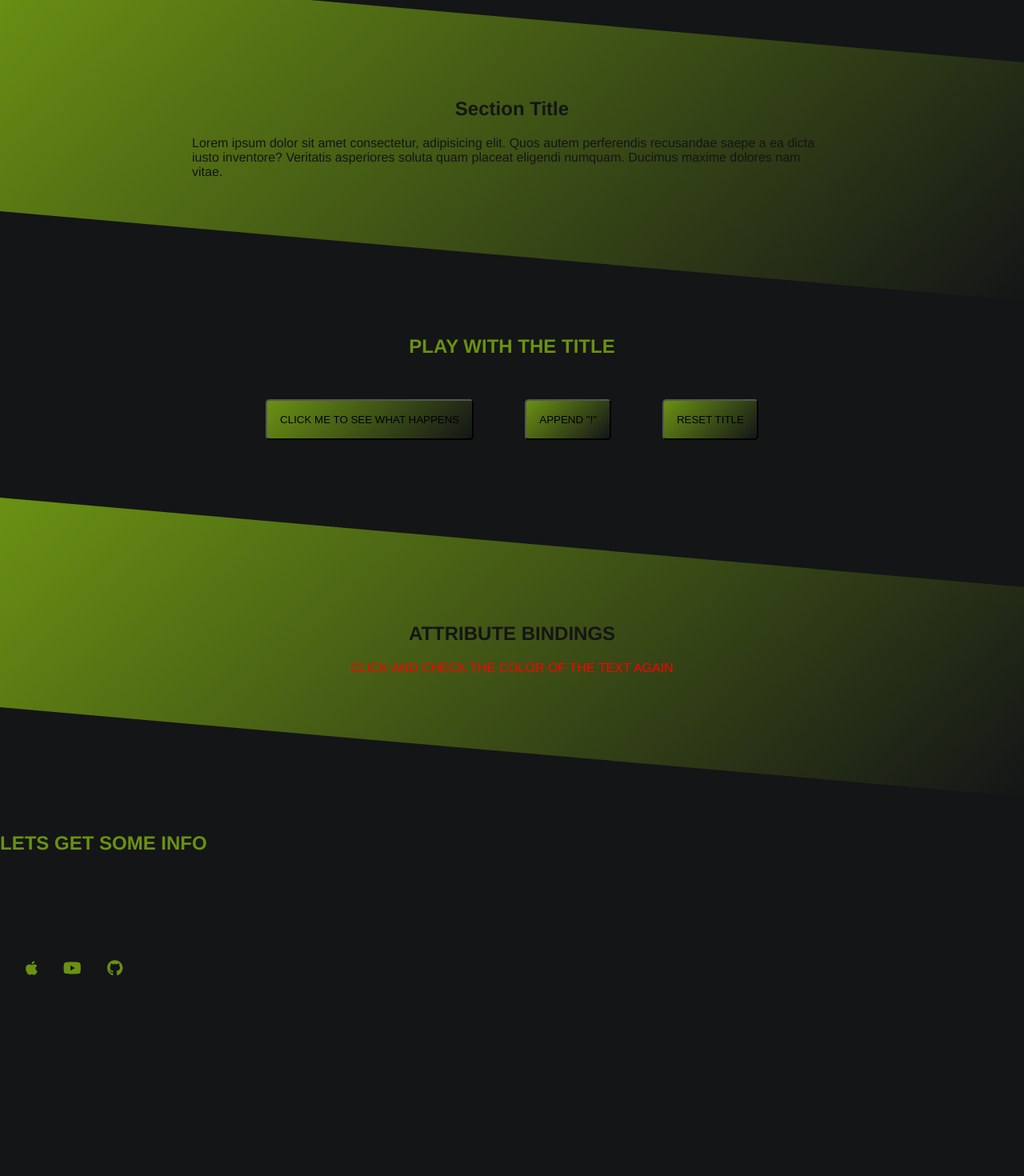
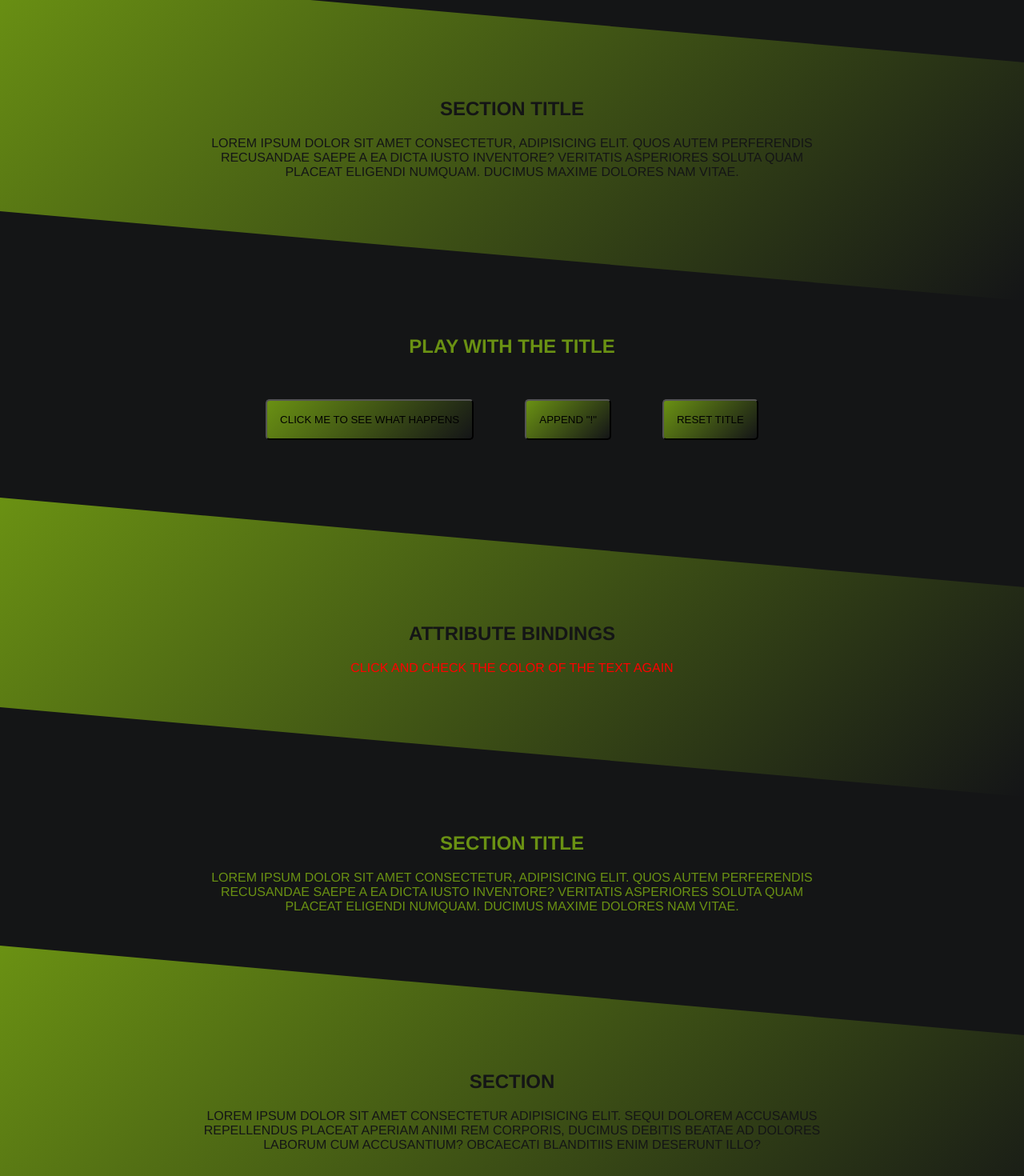
Before and after one commit to RoBo0611/BD-1, a Vue app: page / in a window 1280 px wide. Shown: the part 220-1690 px from the top of the page at 80% size. Before the commit the page ends 1472 px from the top, so only its background shows below. Built offline with nearby package versions, Linux system fonts and the light colour scheme.

Commit message:
refactoring css

```diff
--- a/src/App.vue
+++ b/src/App.vue
@@ -1,9 +1,7 @@
 <template>
 
-    <home msg="Welcome" />
-    <div>
+    <home/>
 
-    </div>
 </template>
 
 <script>
--- a/src/components/home.vue
+++ b/src/components/home.vue
@@ -17,7 +17,7 @@
         </div>
       </header>
 
-    <section class="diagonal">
+    <section class="content">
       <div class="wrapper">
 
         <h2>Section Title</h2>
@@ -39,7 +39,7 @@
       </div>
     </section>
 
-    <section class="some">
+    <section class="content">
       <div class="wrapper">
 
         <h2>Attribute bindings</h2>
@@ -48,12 +48,22 @@
     </section>
 
     <section class="else">
-      <div class="buttons">
+      <div class="wrapper">
 
-        <h2>lets get some info</h2>
-        <p></p>
+        <h2>Section Title</h2>
+        <p>Lorem ipsum dolor sit amet consectetur, adipisicing elit. Quos autem perferendis recusandae saepe a ea dicta iusto inventore? Veritatis asperiores soluta quam placeat eligendi numquam. Ducimus maxime dolores nam vitae.</p>
+
       </div>
     </section>
+
+    <section class="content">
+      <div class="wrapper">
+
+        <h2>section</h2>
+        <p>Lorem ipsum dolor sit amet consectetur adipisicing elit. Sequi dolorem accusamus repellendus placeat aperiam animi rem corporis, ducimus debitis beatae ad dolores laborum cum accusantium? Obcaecati blanditiis enim deserunt illo?</p>
+      </div>
+    </section>
+
 
     <footer>
       <div class="foot">
@@ -163,13 +173,15 @@ section {
   padding-block: 5rem;
 }
 
-.diagonal {
+.content {
   position: relative;
   isolation: isolate;
   color: #141516;
+  text-align: center;
+  text-transform: uppercase;
 }
 
-.diagonal::after {
+.content::after {
   content: "";
   z-index: -1;
   position: absolute;
@@ -186,7 +198,7 @@ section {
     color: #6A9113;
     text-transform: uppercase;
     display: flex;
-
+    text-align: center;
 }
 
 h2 {
@@ -211,31 +223,6 @@ button:hover {
   box-shadow: 5px 5px 10px #6A9113;
 }
 
-.some {
-  position: relative;
-  isolation: isolate;
-  color: #141516;
-  text-align: center;
-  text-transform: uppercase;
-}
-
-.some::after {
-  content: "";
-  z-index: -1;
-  position: absolute;
-  inset: 0;
-  transform: skewY(5deg);
-  background: linear-gradient(-45deg, #141517, #6A9113);
-    /* W3C, IE 10+/ Edge, Firefox 16+, Chrome 26+, Opera 12+, Safari 7+ */
-    /* fallback for old browsers */
-    /* background: -webkit-linear-gradient(-45deg, #141517, #6A9113); */
-    /* Chrome 10-25, Safari 5.1-6 */
-}
-
-.red {
-  color: red;
-}
-
 .foot {
   display: flex;
   margin-right: auto;
@@ -247,4 +234,8 @@ button:hover {
   text-transform: uppercase;
   color: #6A9113;
 }
+
+.red {
+  color: red;
+}
 </style>
```
